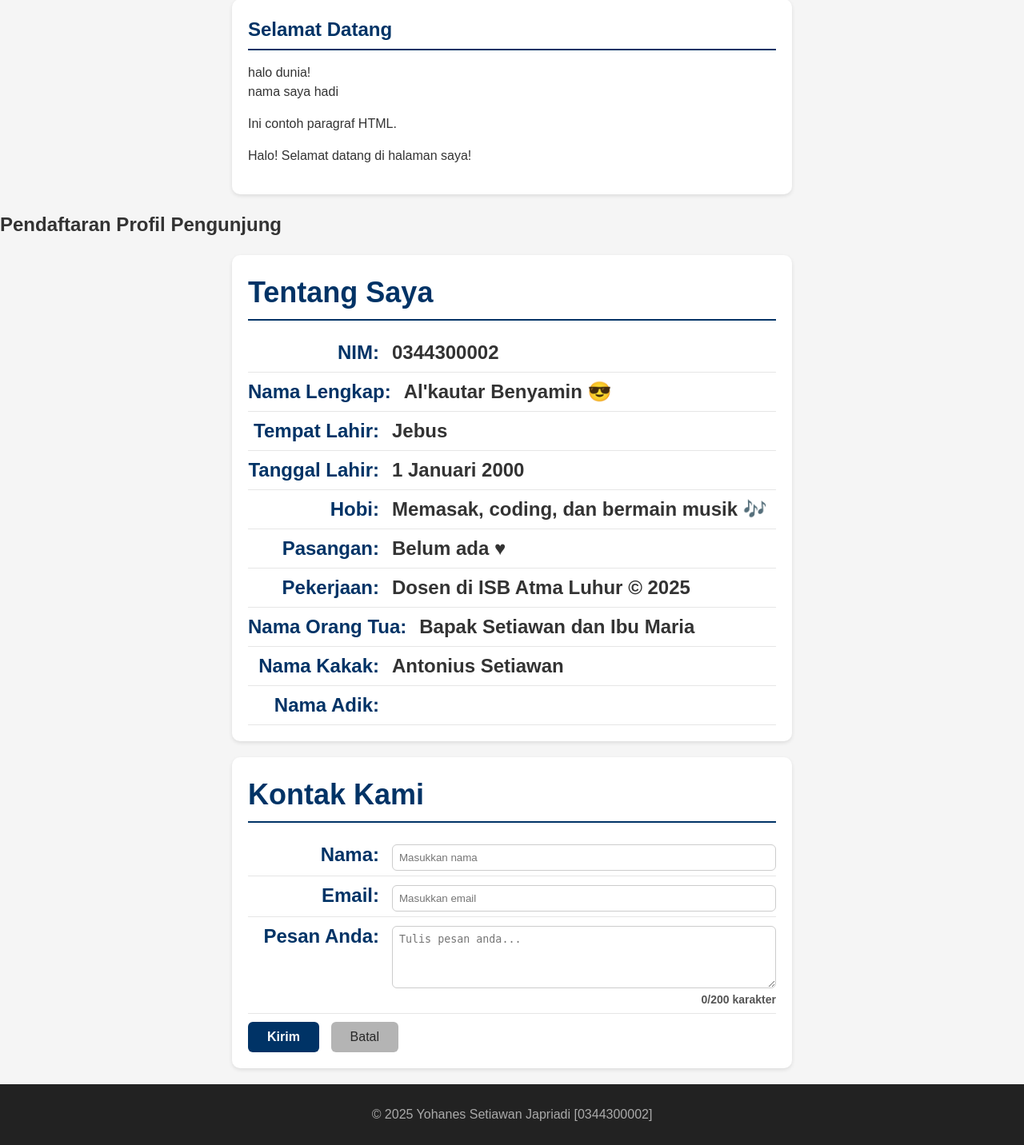
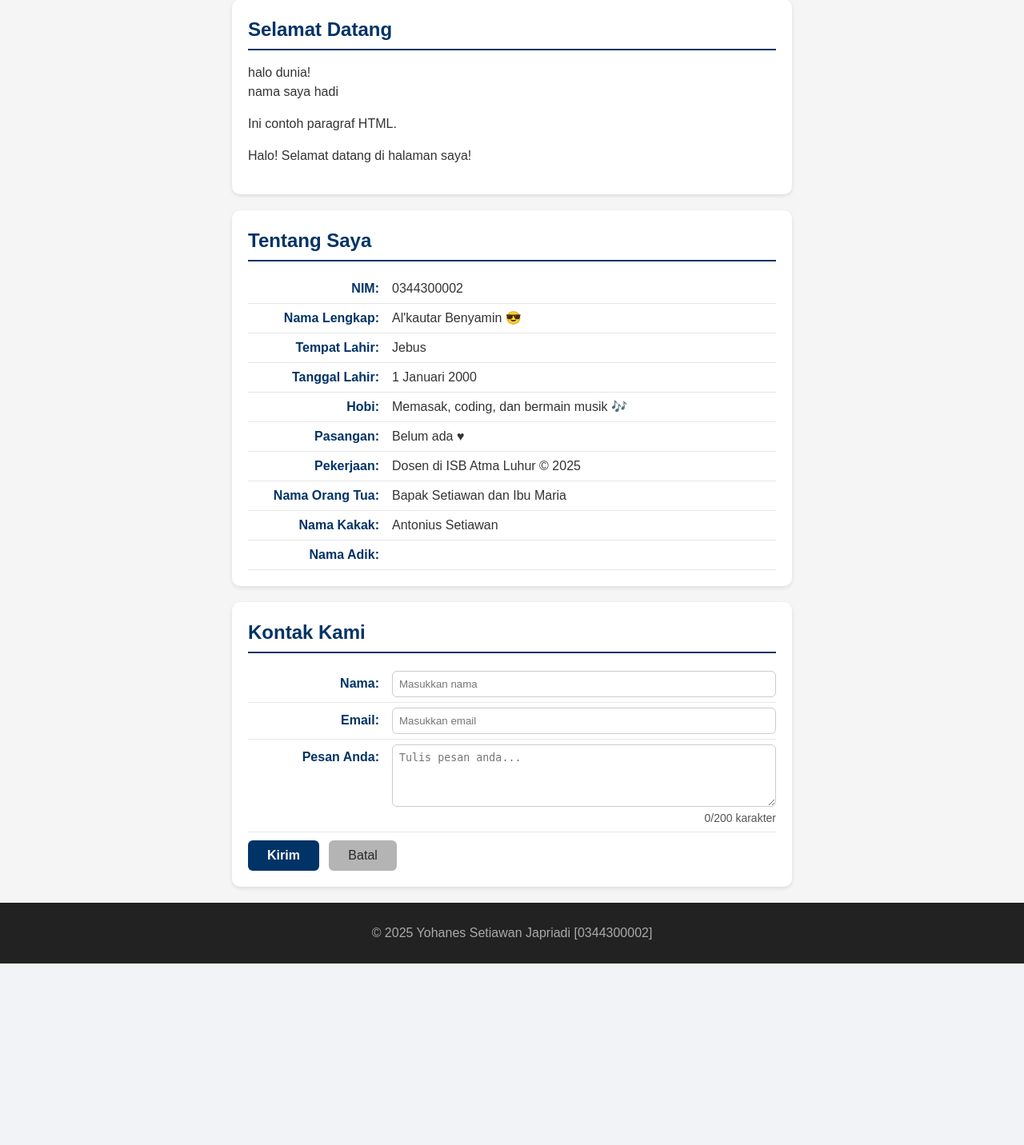
Before and after one commit to Jason-Leohandy/2511500035-PWD-TI1A-25261, a PHP site: page /pertemuan-08/index.php in a window 1280 px wide. Shown: the part 176-1608 px from the top of the page at 80% size. After the commit the page ends 1381 px from the top, so only its background shows below. Run offline with PHP 8.4, Linux system fonts and the light colour scheme.

Commit message:
main.document

```diff
--- a/pertemuan-08/index.php
+++ b/pertemuan-08/index.php
@@ -51,14 +51,6 @@ endif;
       ?>
       <p>Ini contoh paragraf HTML.</p>
     </section>
-
-
-
-  <section id="Pendaftaran">
-    <?php
-
-    ?>
-    <h2>Pendaftaran Profil Pengunjung<h2>
 
     <section id="about">
       <?php
```
